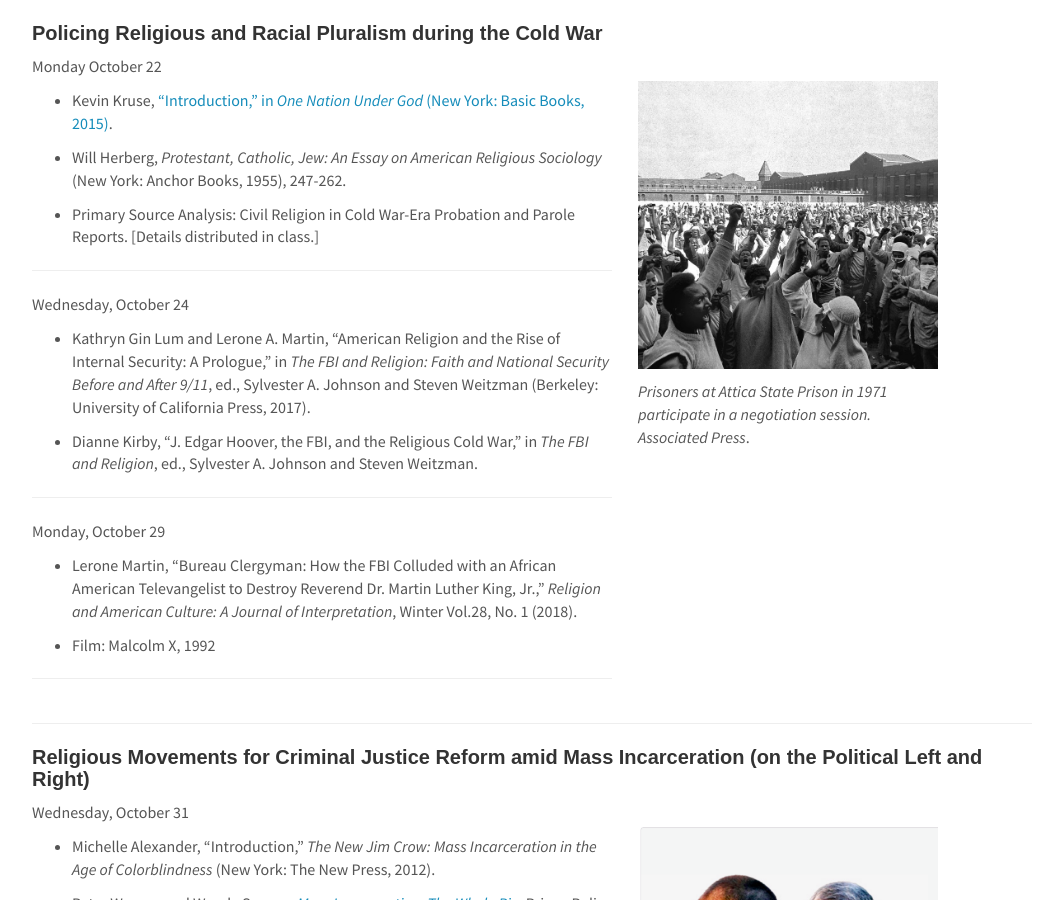
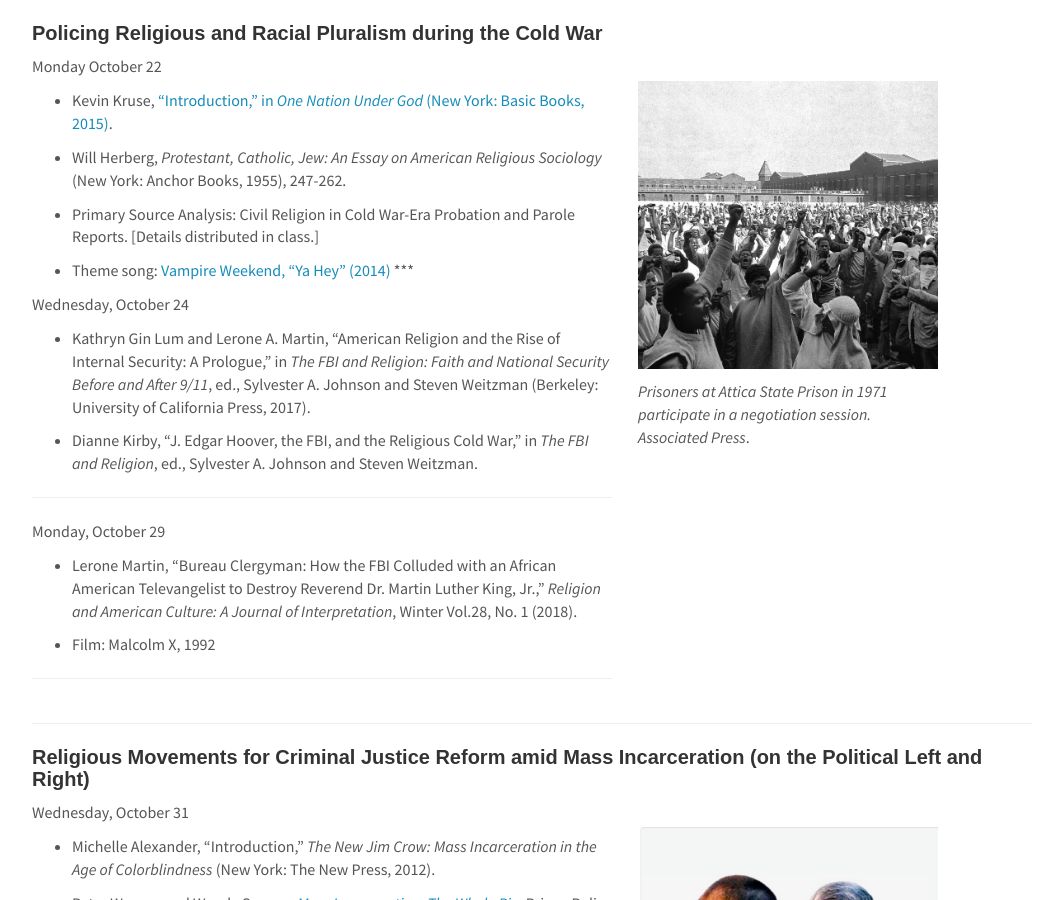
Before and after one commit to cyrusobrien/cyrusobrien, a Jekyll site: the page built from _pages/RelPol275.md, in a window 1280 px wide and 900 px high, scrolled down 6253 px. Shown: the whole window, without its empty margins (108-1171 px from the left). Built offline with Jekyll 4.4.1, drawn with Linux system fonts in a browser that asks for light colours.

Commit message:
theme song updates

```diff
--- a/_pages/RelPol275.md
+++ b/_pages/RelPol275.md
@@ -359,6 +359,7 @@ Monday October 22
 
 * Primary Source Analysis: Civil Religion in Cold War-Era Probation and Parole Reports. [Details distributed in class.]
 
+* Theme song: [Vampire Weekend, "Ya Hey" (2014)](https://www.youtube.com/watch?v=i-BznQE6B8U)
 ***
 
 
```
